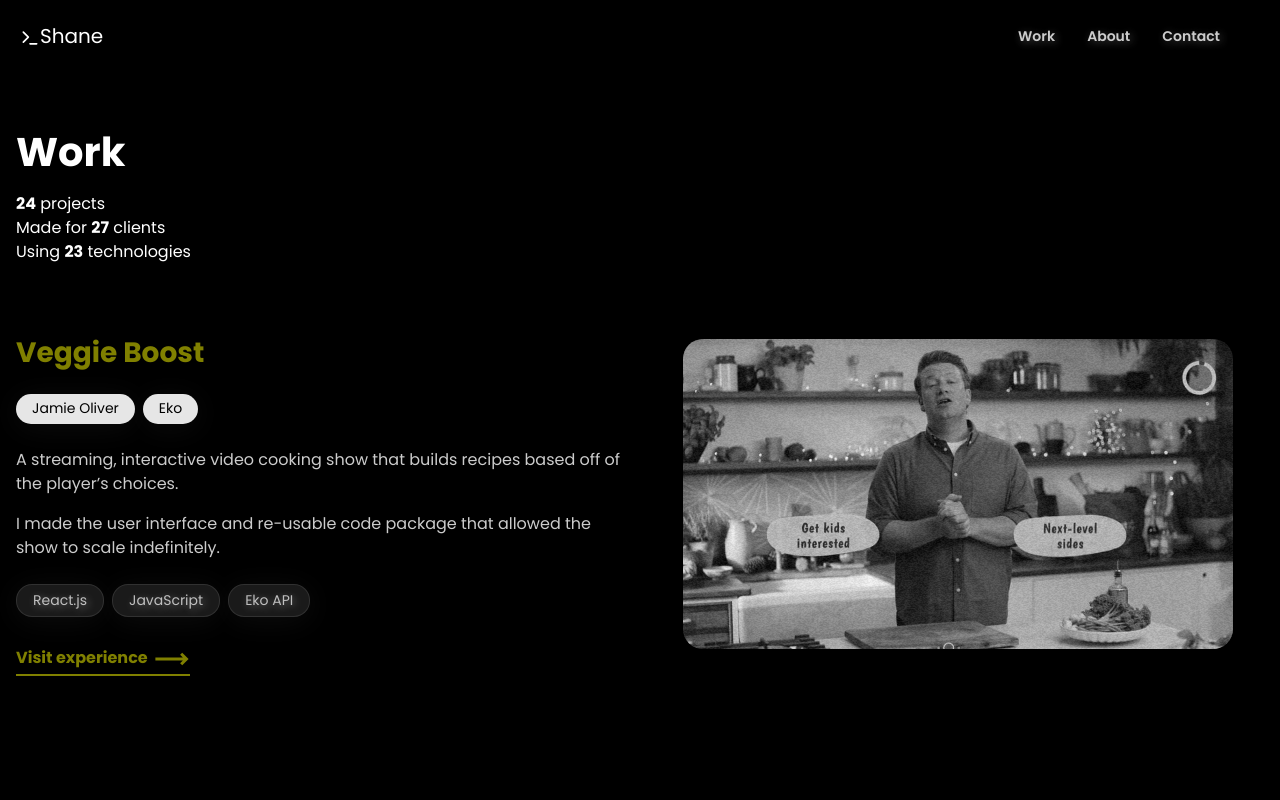
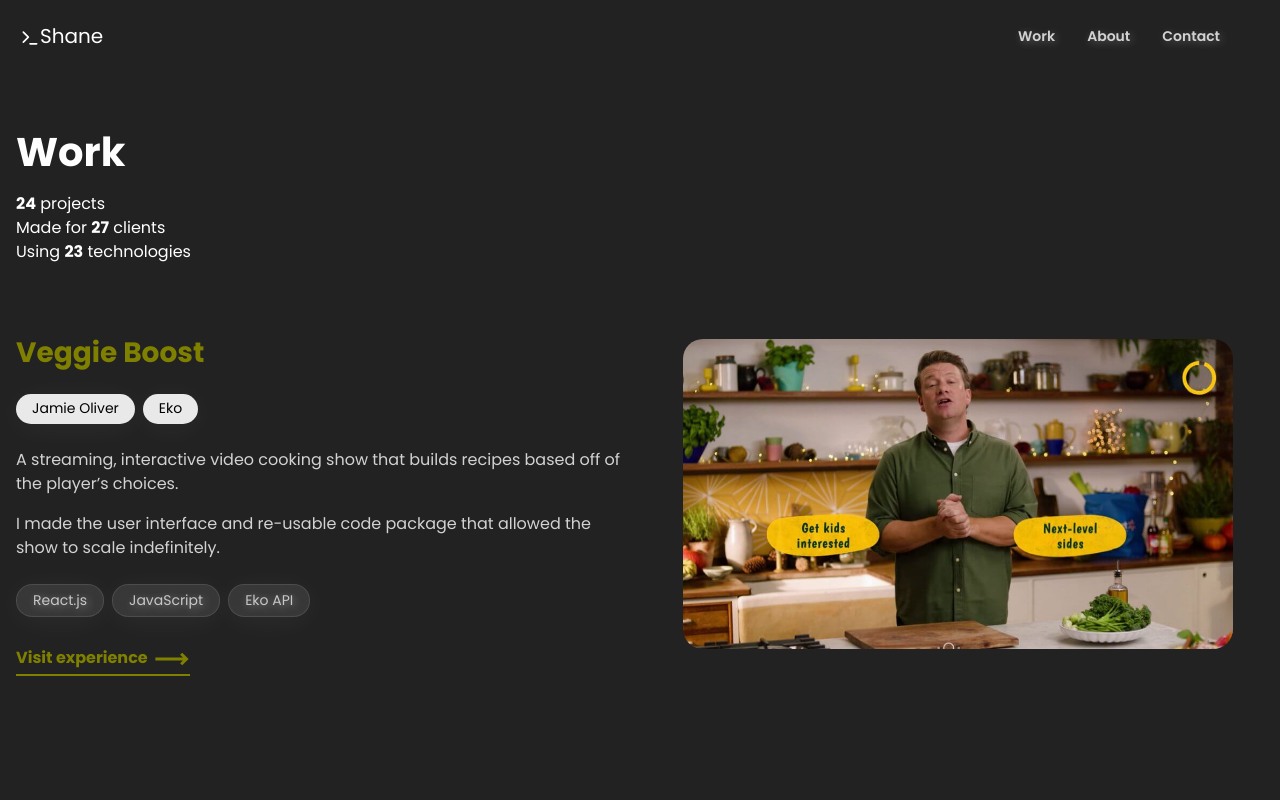
Before and after one commit to mediashane/portfolio-nextjs, a Next.js app: page /work in a window 1280 px wide. Shown: the top 800 px of the page. Built offline with nearby package versions, Linux system fonts and the light colour scheme.

Commit message:
lightened up color scheme, removed grayscale filter on images

```diff
--- a/src/components/banner/banner.module.css
+++ b/src/components/banner/banner.module.css
@@ -49,7 +49,7 @@
 
 .banner_btn:hover {
     cursor: pointer;
-    background-color: #000;
+    background-color: #222;
     color: #808000;
 }
 
--- a/src/components/contact/contact.module.css
+++ b/src/components/contact/contact.module.css
@@ -2,7 +2,7 @@
     display: flex;
     justify-content: center;
     align-items: center;
-    background-color: #000;
+    background-color: #222;
     position: relative;
     overflow: hidden;
 }
--- a/src/components/footer/footer.module.css
+++ b/src/components/footer/footer.module.css
@@ -1,5 +1,5 @@
 .footer {
-    background-color: #000;
+    background-color: #222;
     z-index: 9999;
 }
 
--- a/src/components/project/project.module.css
+++ b/src/components/project/project.module.css
@@ -81,7 +81,7 @@
     background-size: cover;
     background-position: top center;
     background-repeat: no-repeat;
-    filter: grayscale(100%);
+    /* filter: grayscale(100%); */
     border-radius: 20px;
     transition: 0.3s;
     overflow: hidden;
@@ -94,7 +94,7 @@
 }
 
 
-.feature_img:after {
+/* .feature_img:after {
     content: "";
     background-image: url("../../../public/media/images/noiseTexture.png");
     height: 300%;
@@ -103,7 +103,7 @@
     opacity: 0.1;
     transition: 0.3s;
     animation: animateGrain 8s steps(10) infinite;
-}
+} */
 
 @keyframes animateGrain {
 
@@ -162,9 +162,9 @@
     margin-bottom: 2rem;
 }
 
-.project_wrapper:hover .feature_img {
+/* .project_wrapper:hover .feature_img {
     filter: grayscale(0%);
-}
+} */
 
 .project_wrapper:hover .feature_img:after {
     opacity: 0;
--- a/src/components/projects/projects.module.css
+++ b/src/components/projects/projects.module.css
@@ -2,7 +2,7 @@
     display: flex;
     justify-content: center;
     align-items: center;
-    background-color: #000;
+    background-color: #222;
     padding-bottom: 3rem;
 }
 
--- a/styles/globals.css
+++ b/styles/globals.css
@@ -11,7 +11,7 @@ body {
     height: 100%;
     font-family: "Poppins", sans-serif !important;
     scroll-behavior: smooth;
-    background-color: #000 !important;
+    background-color: #fff !important;
 }
 
 #__next {
```
Also changed, not shown: src/components/about/about.module.css (+4 -4 lines), src/components/hero/hero.module.css (+4 -4 lines), 1 other file (tests, documents, lock files or other folders).
